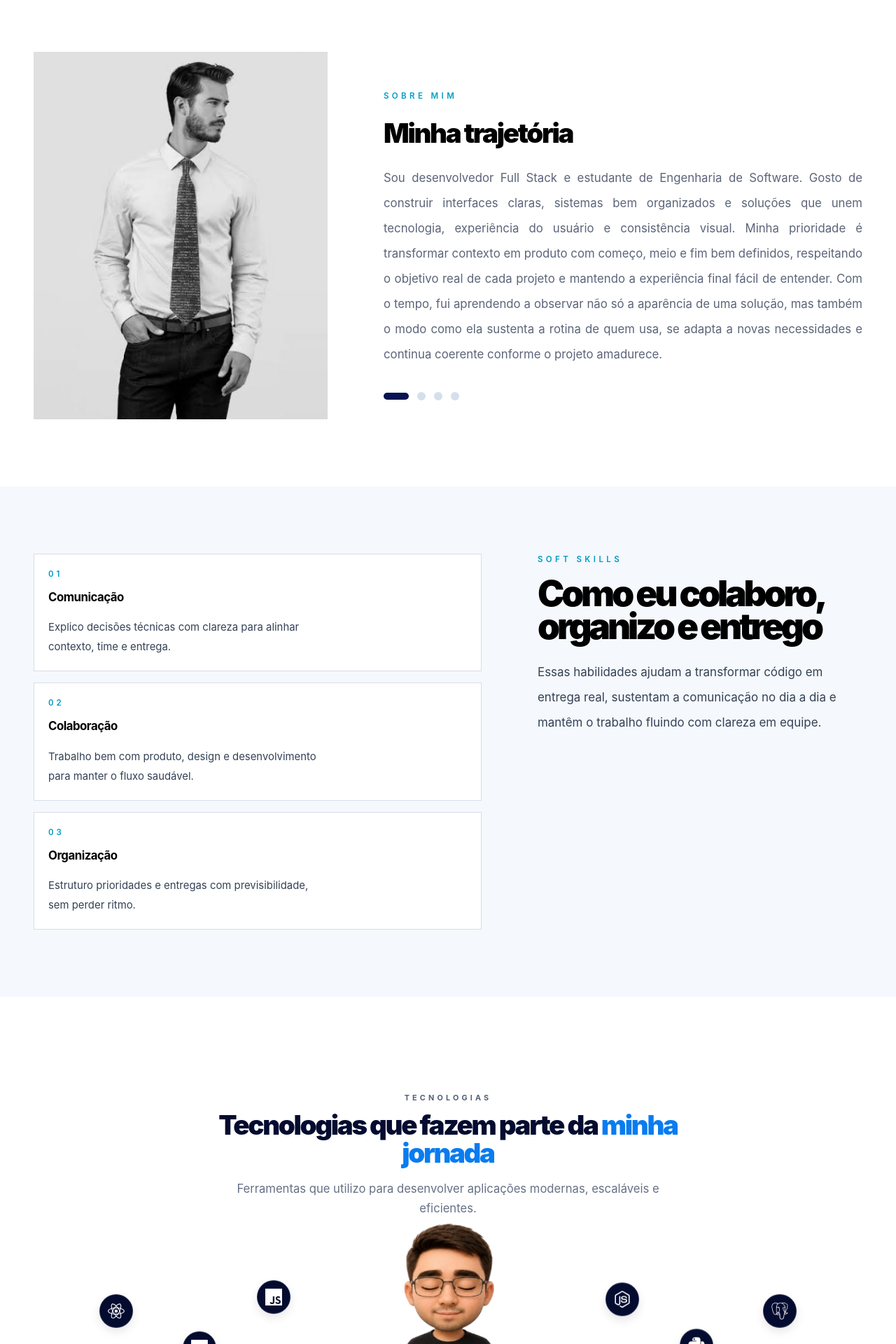
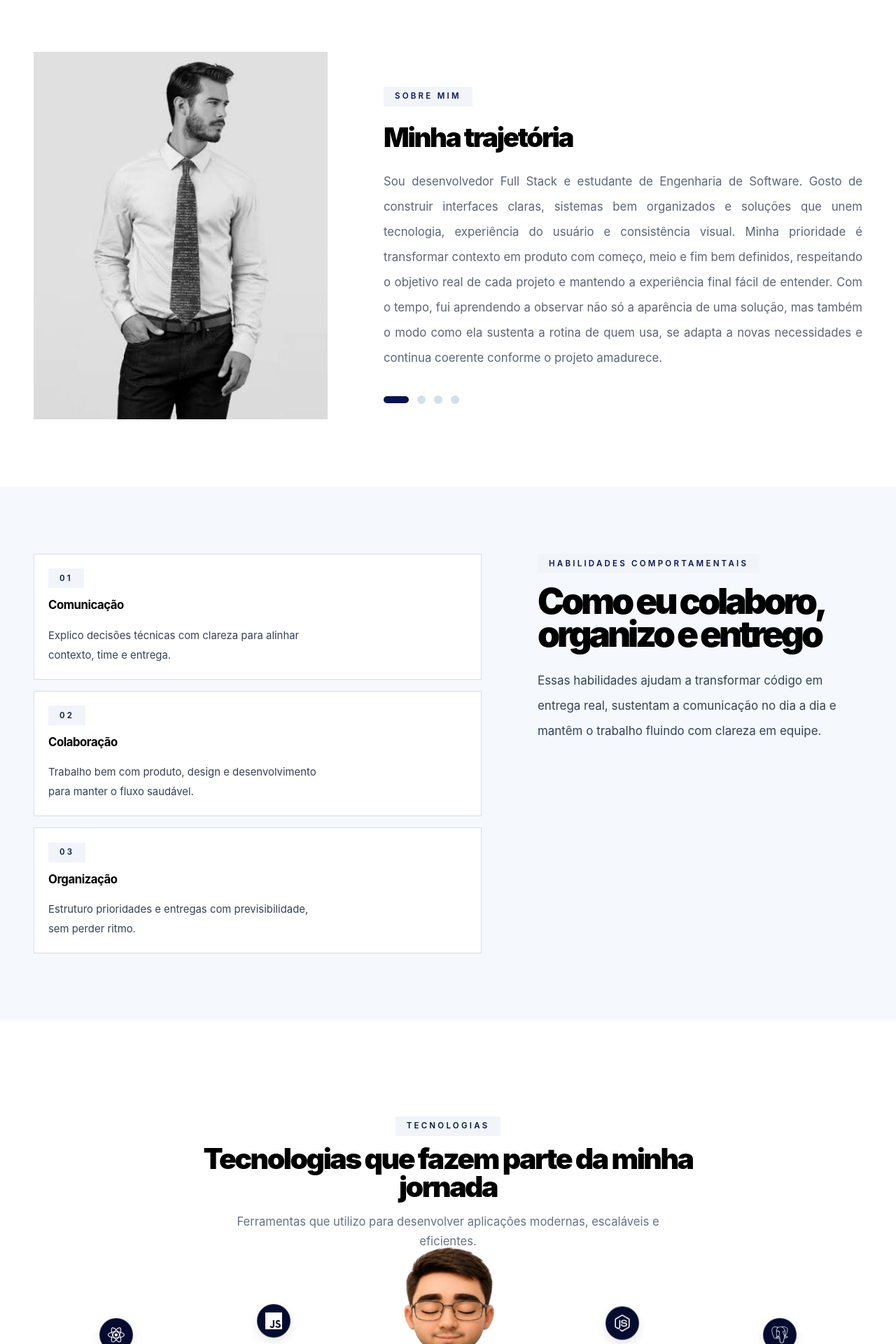
Before and after one commit to KauanProg/Kauan-Deyvid-Portfolio, a React (Vite) app: page / in a window 1280 px wide. Shown: the part 1720-3640 px from the top of the page at 70% size. Built offline with nearby package versions, Linux system fonts and the light colour scheme.

Commit message:
style: update section headers across multiple components for improved styling and consistency

```diff
--- a/src/components/sections/about-me-section.tsx
+++ b/src/components/sections/about-me-section.tsx
@@ -151,7 +151,7 @@ function AboutMeSection({
             <div className="max-w-[900px]">
               <div className="mt-7 min-h-[220px] sm:min-h-[200px]">
                 <div key={activePage.number} className="about-page-panel">
-                  <p className="text-[0.72rem] font-semibold uppercase tracking-[0.38em] text-[#009CC4]">
+                  <p className="inline-flex h-7 items-center bg-[#f1f5f9] px-4 text-[0.72rem] font-semibold uppercase tracking-[0.28em] text-[#061451]">
                     SOBRE MIM
                   </p>
                   <p className="mt-4 max-w-4xl text-[clamp(1.8rem,3vw,2.75rem)] font-black tracking-[-0.06em] text-black">
--- a/src/components/sections/experience-section.tsx
+++ b/src/components/sections/experience-section.tsx
@@ -56,7 +56,7 @@ function ExperienceSection() {
 
       <div className="relative mx-auto w-full max-w-[1480px] px-4 py-16 sm:px-6 lg:px-10 lg:py-24 xl:px-12">
         <div className="mx-auto max-w-4xl text-center">
-          <p className="text-[0.72rem] font-semibold uppercase tracking-[0.38em] text-[#009CC4]">
+          <p className="inline-flex h-7 items-center bg-[#f1f5f9] px-4 text-[0.72rem] font-semibold uppercase tracking-[0.28em] text-[#061451]">
             Experiência
           </p>
           <h2 className="mx-auto mt-4 max-w-4xl text-[clamp(2.1rem,4vw,4.8rem)] font-black leading-[0.94] tracking-[-0.08em] text-white">
--- a/src/components/sections/projects-section.tsx
+++ b/src/components/sections/projects-section.tsx
@@ -49,7 +49,7 @@ function ProjectsSection() {
       <div className="mx-auto w-full max-w-[1480px] px-4 py-16 sm:px-6 lg:px-10 lg:py-24 xl:px-12">
         <div className="mx-auto grid max-w-[1320px] justify-items-center gap-10 lg:gap-14 xl:gap-20">
           <div className="mx-auto max-w-5xl text-center">
-            <p className="text-[0.72rem] font-semibold uppercase tracking-[0.38em] text-[#009CC4]">
+            <p className="inline-flex h-7 items-center bg-[#f1f5f9] px-4 text-[0.72rem] font-semibold uppercase tracking-[0.28em] text-[#061451]">
               Projetos
             </p>
             <h2 className="mx-auto mt-4 max-w-5xl text-[clamp(2.15rem,3.2vw,4.1rem)] font-black leading-[0.96] tracking-[-0.08em] text-black">
--- a/src/components/sections/services-section.tsx
+++ b/src/components/sections/services-section.tsx
@@ -151,7 +151,7 @@ function ServicesSection() {
 
       <div className="relative mx-auto w-full max-w-[1320px] px-4 py-16 sm:px-6 lg:px-8 lg:py-20">
         <div className="mx-auto max-w-4xl text-center">
-          <p className="text-[0.72rem] font-semibold uppercase tracking-[0.34em] text-[#009CC4]">
+          <p className="inline-flex h-7 items-center bg-[#f1f5f9] px-4 text-[0.72rem] font-semibold uppercase tracking-[0.28em] text-[#061451]">
             Servicos
           </p>
           <h2 className="mx-auto mt-4 max-w-3xl text-[2rem] font-black tracking-[-0.065em] text-black sm:text-[3.25rem] sm:leading-[1.02]">
--- a/src/components/sections/soft-skills-section.tsx
+++ b/src/components/sections/soft-skills-section.tsx
@@ -32,7 +32,7 @@ function SoftSkillsSection() {
               >
                 <div className="flex items-start gap-4">
                   <div>
-                    <p className="text-[0.72rem] font-semibold uppercase tracking-[0.34em] text-[#009CC4]">
+                    <p className="inline-flex h-7 items-center bg-[#f1f5f9] px-4 text-[0.72rem] font-semibold uppercase tracking-[0.28em] text-[#061451]">
                       {skill.number}
                     </p>
                     <h3 className="mt-3 text-[1.05rem] font-bold tracking-[-0.03em] text-black">
@@ -49,8 +49,8 @@ function SoftSkillsSection() {
           </div>
 
           <div className="max-w-3xl lg:justify-self-end">
-            <p className="text-[0.72rem] font-semibold uppercase tracking-[0.38em] text-[#009CC4]">
-              Soft skills
+            <p className="inline-flex h-7 items-center bg-[#f1f5f9] px-4 text-[0.72rem] font-semibold uppercase tracking-[0.28em] text-[#061451]">
+              Habilidades Comportamentais
             </p>
             <h2 className="mt-4 max-w-2xl text-[clamp(2.2rem,4vw,4.6rem)] font-black leading-[0.92] tracking-[-0.08em] text-black">
               Como eu colaboro, organizo e entrego
--- a/src/components/sections/technologies-section.tsx
+++ b/src/components/sections/technologies-section.tsx
@@ -98,9 +98,11 @@ function TechnologiesSection() {
           className={`technology-composition relative mx-auto aspect-4/5 min-h-[680px] w-full overflow-hidden sm:aspect-16/10 lg:aspect-video lg:min-h-0 ${isVisible ? "technology-composition--visible" : ""}`}
         >
           <header className="absolute inset-x-4 top-[6%] z-30 mx-auto text-center sm:inset-x-10">
-            <p className="text-[0.68rem] font-bold uppercase tracking-[0.38em] text-[#536079]">Tecnologias</p>
-            <h2 className="mx-auto mt-3 max-w-3xl text-[clamp(1.85rem,3vw,3.25rem)] font-black leading-[1.04] tracking-[-0.06em] text-[#030B2F]">
-              Tecnologias que fazem parte da <span className="text-[#087CF0]">minha jornada</span>
+            <p className="inline-flex h-7 items-center bg-[#f1f5f9] px-4 text-[0.72rem] font-semibold uppercase tracking-[0.28em] text-[#061451]">
+              Tecnologias
+            </p>
+            <h2 className="mx-auto mt-3 max-w-3xl text-[clamp(1.95rem,3.2vw,3.6rem)] font-black leading-[0.98] tracking-[-0.06em] text-black">
+              Tecnologias que fazem parte da <span className="text-black">minha jornada</span>
             </h2>
             <p className="mx-auto mt-4 max-w-2xl text-[0.94rem] leading-7 text-[#667085] sm:text-[1.04rem]">
               Ferramentas que utilizo para desenvolver aplicações modernas, escaláveis e eficientes.
--- a/src/components/sections/testimonials-section.tsx
+++ b/src/components/sections/testimonials-section.tsx
@@ -40,7 +40,7 @@ function TestimonialsSection() {
     >
       <div className="relative mx-auto flex w-full max-w-[1100px] flex-col items-center px-4 py-16 text-center sm:px-6 lg:px-10 lg:py-24 xl:px-12">
         <div className="mx-auto max-w-3xl">
-          <p className="text-[0.72rem] font-semibold uppercase tracking-[0.38em] text-[#009CC4]">
+          <p className="inline-flex h-7 items-center bg-[#f1f5f9] px-4 text-[0.72rem] font-semibold uppercase tracking-[0.28em] text-[#061451]">
             Depoimentos
           </p>
           <h2
```
